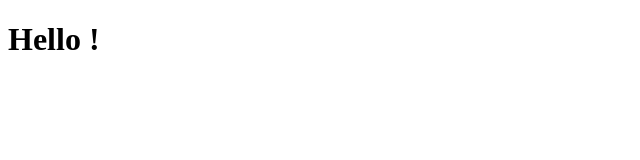
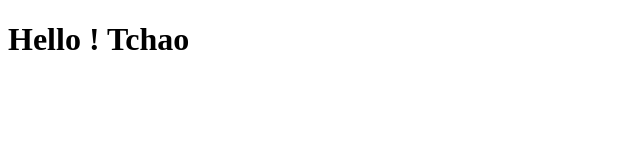
Before and after one commit to CharlotteBCK/CharlotteBCK.github.io, a plain HTML site: page index.html in a window 1280 px wide. Shown: the whole page, without its empty margins (0-640 px from the left). Drawn offline with Linux system fonts and the light colour scheme.

Commit message:
Update index.html

```diff
--- a/index.html
+++ b/index.html
@@ -2,7 +2,7 @@
 
 <html>
 
-<h1> Hello ! </h1>
+<h1> Hello ! Tchao </h1>
 
 
 </html>
```
